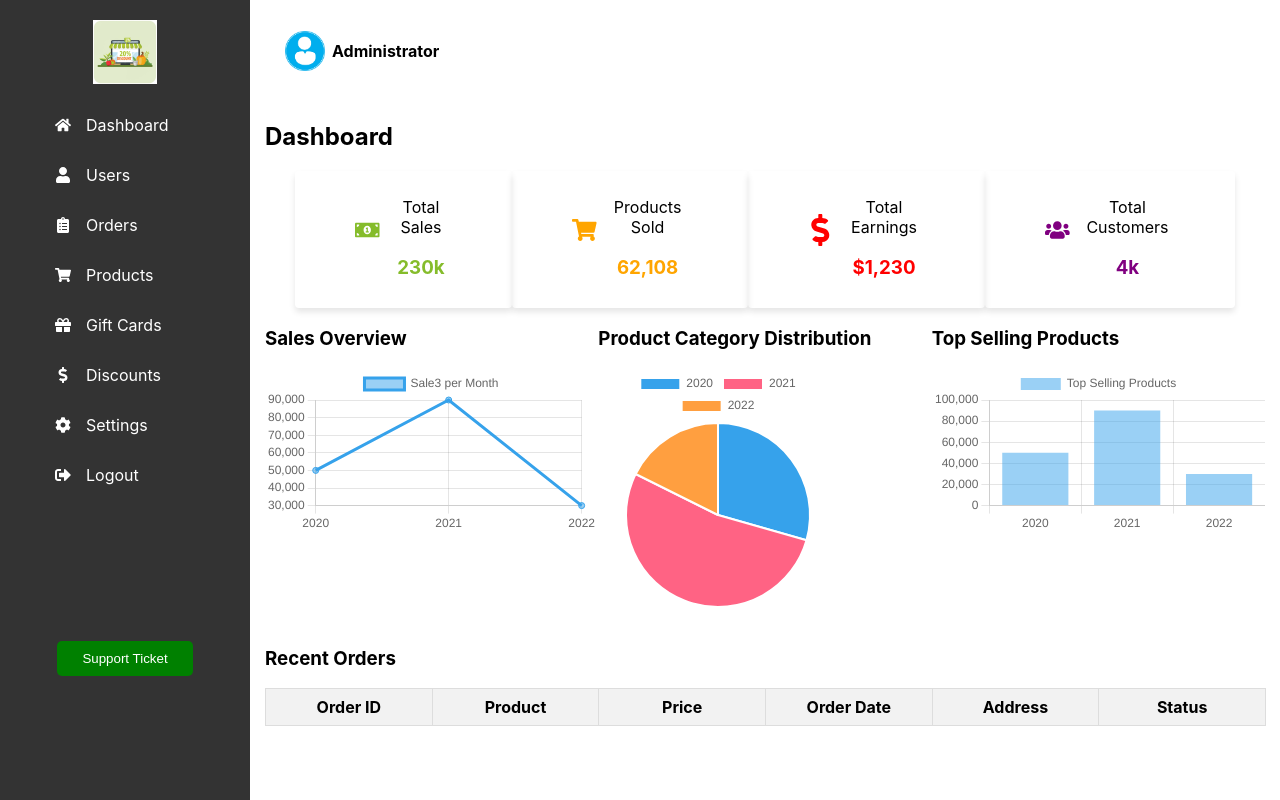
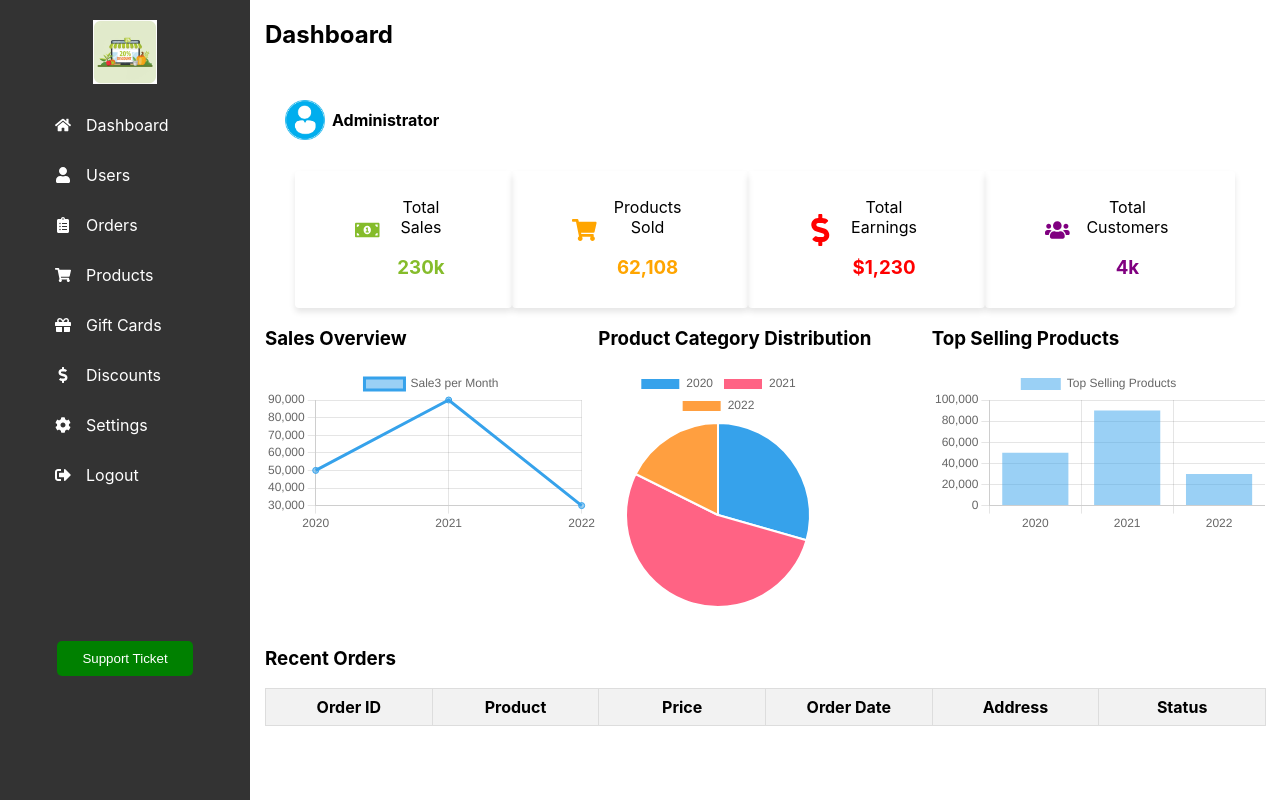
Before and after one commit to Ombito/Admin-dashboard, a React (Create React App) app: page / in a window 1280 px wide. Built offline with nearby package versions, Linux system fonts and the light colour scheme.

Commit message:
Fix: navbar

```diff
--- a/src/App.js
+++ b/src/App.js
@@ -7,7 +7,6 @@ import Users from '../src/components/Users/users';
 import Discounts from '../src/components/Discounts/discounts';
 import Giftcard from '../src/components/Giftcard/giftcard';
 import Settings from '../src/components/Settings/settings';
-import Navbar from '../src/components/Navbar/navbar';
 import { Routes, Route, useLocation, Navigate } from 'react-router-dom';
 
 function App() {
@@ -16,7 +15,6 @@ function App() {
     <div className='app'>
       <Sidebar />
       <div className="content">
-        <Navbar />
         <Routes>
           <Route>
             <Route path="/" element={<Home />} />
--- a/src/components/Discounts/discounts.jsx
+++ b/src/components/Discounts/discounts.jsx
@@ -1,5 +1,6 @@
 import React from 'react';
 import './discounts.css';
+import user from "../../Assets/user.jpg";
 
 const Discounts = () => {
   const discounts = [
@@ -23,7 +24,13 @@ const Discounts = () => {
 
   return (
     <div className="discounts-container">
-      <h2>Discounts</h2>
+      <div>
+        <h2>Discounts</h2>
+        <div className='sidebar-username'>
+          <img src={user} alt="avatar" />
+          <h4>Administrator</h4>
+        </div>
+      </div>
       <div className="discounts-list">
         {discounts.map(discount => (
           <div key={discount.id} className="discount-item">
--- a/src/components/Giftcard/giftcard.jsx
+++ b/src/components/Giftcard/giftcard.jsx
@@ -1,10 +1,17 @@
 import React from 'react';
 import './giftcard.css';
+import user from "../../Assets/user.jpg";
 
 const Giftcards = () => {
   return (
     <div className="giftcards-container">
-      <h2>Giftcards & Vouchers</h2>
+      <div>
+        <h2>Giftcards & Vouchers</h2>
+        <div className='sidebar-username'>
+          <img src={user} alt="avatar" />
+          <h4>Administrator</h4>
+        </div>
+      </div>
       <div className="giftcards-content">
         <form className="giftcard-form">
           <label htmlFor="giftcard-code">Giftcard Code:</label>
--- a/src/components/Home/home.jsx
+++ b/src/components/Home/home.jsx
@@ -4,7 +4,7 @@ import Piechart from '../Piechart/piechart';
 import Linegraph from '../Linegraph/linegraph';
 import './home.css';
 import { FaMoneyBillAlt, FaShoppingCart, FaDollarSign, FaUsers } from 'react-icons/fa';
-
+import user from "../../Assets/user.jpg";
 
 const Home = () => {
   const [loading, setLoading] = useState(true);
@@ -13,7 +13,13 @@ const Home = () => {
 
   return (
     <div>
-      <h2>Dashboard</h2>
+      <div>
+        <h2>Dashboard</h2>
+        <div className='sidebar-username'>
+          <img src={user} alt="avatar" />
+          <h4>Administrator</h4>
+        </div>
+      </div>
       <div className="dashboard-stats-container">
         <div className="dashboard-stat">
           <FaMoneyBillAlt color='#85bc2b' className="dashboard-icon" />
--- a/src/components/Orders/orders.jsx
+++ b/src/components/Orders/orders.jsx
@@ -1,5 +1,6 @@
 import React, { useState, useEffect } from 'react';
 import './orders.css';
+import user from "../../Assets/user.jpg";
 
 const Orders = () => {
   const [orders, setOrders] = useState([]);
@@ -40,7 +41,13 @@ const Orders = () => {
 
   return (
     <div className="orders-container">
-      <h2>Orders</h2>
+      <div>
+        <h2>Orders</h2>
+        <div className='sidebar-username'>
+          <img src={user} alt="avatar" />
+          <h4>Administrator</h4>
+        </div>
+      </div>
       <table className="orders-table">
         <thead>
           <tr>
--- a/src/components/Products/products.jsx
+++ b/src/components/Products/products.jsx
@@ -1,5 +1,6 @@
 import React, { useState, useEffect } from 'react';
 import './products.css';
+import user from "../../Assets/user.jpg";
 
 const Products = () => {
   const [products, setProducts] = useState([]);
@@ -85,7 +86,13 @@ const Products = () => {
 
   return (
     <div className="product-container">
-      <h2>Product Management</h2>
+      <div>
+        <h2>Product Management</h2>
+        <div className='sidebar-username'>
+          <img src={user} alt="avatar" />
+          <h4>Administrator</h4>
+        </div>
+      </div>
       <form onSubmit={handleSubmit} className="product-form">
         <input type="text" name="name" value={newProduct.name} placeholder="Name" onChange={handleInputChange} />
         <select name="category" value={newProduct.category} onChange={handleInputChange}>
--- a/src/components/Settings/settings.jsx
+++ b/src/components/Settings/settings.jsx
@@ -1,5 +1,6 @@
 import React, { useState } from 'react';
 import './settings.css';
+import user from "../../Assets/user.jpg";
 
 const Settings = () => {
   const [settings, setSettings] = useState({
@@ -25,7 +26,13 @@ const Settings = () => {
 
   return (
     <div className={`settings-container ${settings.theme === 'dark' ? 'dark-theme' : ''}`}>
-      <h2>Settings</h2>
+      <div>
+        <h2>Settings</h2>
+        <div className='sidebar-username'>
+          <img src={user} alt="avatar" />
+          <h4>Administrator</h4>
+        </div>
+      </div>
       <div className="setting-option">
         <label>Theme:</label>
         <button onClick={handleThemeChange}>{settings.theme === 'light' ? 'Dark' : 'Light'}</button>
--- a/src/components/Users/users.jsx
+++ b/src/components/Users/users.jsx
@@ -1,5 +1,6 @@
 import React, { useState, useEffect } from 'react';
 import './users.css';
+import user from "../../Assets/user.jpg";
 
 const Users = () => {
   const [users, setUsers] = useState([]);
@@ -51,7 +52,13 @@ const Users = () => {
 
   return (
     <div className="users-container">
-      <h2>User Management</h2>
+      <div>
+        <h2>User Management</h2>
+        <div className='sidebar-username'>
+          <img src={user} alt="avatar" />
+          <h4>Administrator</h4>
+        </div>
+      </div>
       <form onSubmit={handleSubmit} className="add-user-form">
         <input type="text" name="name" value={newUser.name} placeholder="Name" onChange={handleInputChange} />
         <input type="email" name="email" value={newUser.email} placeholder="Email" onChange={handleInputChange} />
```
